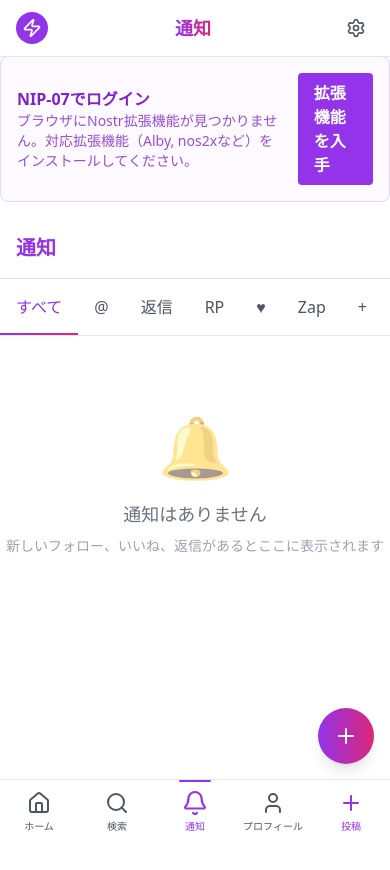
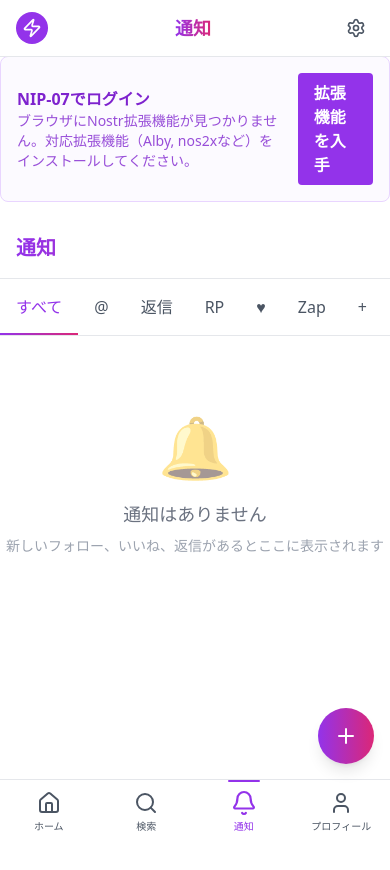
Before and after one commit to Hakkadaikon/nostr-front, a Next.js app: page /notifications in a window 390 px wide. Shown: the top 870 px of the page. Built offline with nearby package versions, Linux system fonts and the light colour scheme.

Commit message:
Fix X embed and mobile layout issues

```diff
--- a/components/layout/MainLayout.tsx
+++ b/components/layout/MainLayout.tsx
@@ -19,7 +19,7 @@ export function MainLayout({ children }: MainLayoutProps) {
   // Load relays from NIP-65 (kind:10002) when pubkey is ready
   useLoadNip65Relays();
 
-  const innerContainerClass = 'mx-auto min-h-screen max-w-2xl md:border-x border-gray-200 dark:border-gray-800';
+  const innerContainerClass = 'mx-auto w-full min-h-screen max-w-2xl md:border-x border-gray-200 dark:border-gray-800';
 
   return (
     <ThemeProvider>
--- a/components/layout/MobileNav.tsx
+++ b/components/layout/MobileNav.tsx
@@ -25,7 +25,7 @@ export function MobileNav() {
     <>
       {/* モバイル下部ナビゲーション */}
       <nav className="md:hidden fixed bottom-0 left-0 right-0 bg-white dark:bg-black border-t border-gray-200 dark:border-gray-800 z-50">
-        <div className="grid grid-cols-5 h-16">
+        <div className="grid grid-cols-4 h-16">
           {mobileNavItems.map(({ href, label, icon: Icon }) => {
             const isActive = pathname === href || (href !== '/' && pathname.startsWith(href));
             const actualHref = href === '/profile' && npub ? `/profile/${npub}` : href;
@@ -62,16 +62,6 @@ export function MobileNav() {
               </Link>
             );
           })}
-
-          {/* 投稿ボタン */}
-          <button
-            onClick={openComposeModal}
-            className="flex flex-col items-center justify-center py-2 text-purple-600 dark:text-purple-400 hover:text-purple-700 dark:hover:text-purple-300 transition-colors"
-            aria-label="新しい投稿を作成"
-          >
-            <Plus className="w-6 h-6" />
-            <span className="text-[10px] mt-1">投稿</span>
-          </button>
         </div>
       </nav>
 
--- a/components/timeline/embeds/XEmbed.tsx
+++ b/components/timeline/embeds/XEmbed.tsx
@@ -138,7 +138,10 @@ export function XEmbed({ statusId, url }: XEmbedProps) {
           </div>
         </div>
       )}
-      <div ref={containerRef} className={isLoading ? 'hidden' : ''} />
+      <div
+        ref={containerRef}
+        className={`twitter-embed${isLoading ? ' hidden' : ''}`}
+      />
     </div>
   );
 }
--- a/middleware.ts
+++ b/middleware.ts
@@ -14,11 +14,11 @@ export function middleware(request: NextRequest) {
   // Content Security Policy
   const cspHeader = [
     "default-src 'self'",
-    "script-src 'self' 'unsafe-inline' 'unsafe-eval' https://www.youtube.com https://s.ytimg.com", // Note: unsafe-inline/eval は段階的に削除すべき
+    "script-src 'self' 'unsafe-inline' 'unsafe-eval' https://www.youtube.com https://s.ytimg.com https://platform.twitter.com https://cdn.syndication.twimg.com https://syndication.twitter.com", // Note: unsafe-inline/eval は段階的に削除すべき
     "style-src 'self' 'unsafe-inline'",
     "img-src 'self' data: https: blob:",
     "font-src 'self'",
-    "connect-src 'self' wss://* https://*.nostr.build https://cdn.nostrcheck.me https://blossom.primal.net",
+    "connect-src 'self' wss://* https://*.nostr.build https://cdn.nostrcheck.me https://blossom.primal.net https://platform.twitter.com https://cdn.syndication.twimg.com https://syndication.twitter.com",
     "media-src 'self' https:",
     "object-src 'none'",
     "base-uri 'self'",
```
